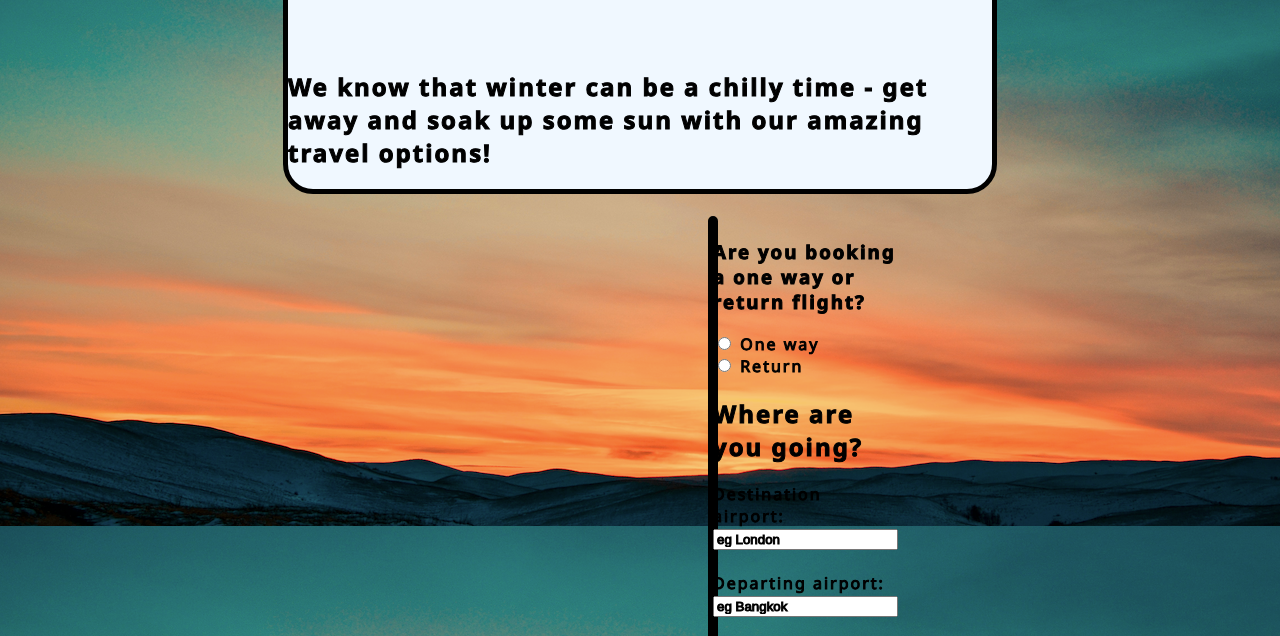
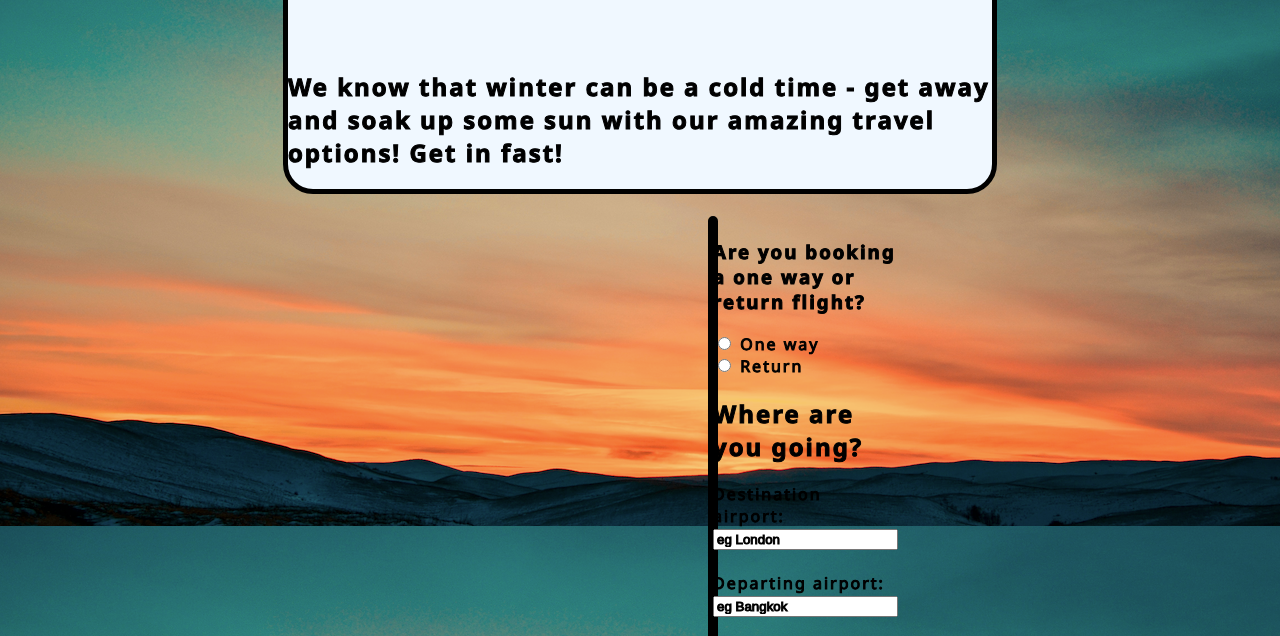
Before and after one commit to pdash48/JSassessment, a plain HTML site: page index.html in a window 1280 px wide. Shown: the part 136-772 px from the top of the page. Drawn offline with Linux system fonts and the light colour scheme.

Commit message:
Second commit

```diff
--- a/index.html
+++ b/index.html
@@ -13,7 +13,7 @@
             <h1>Book a trip away today and escape the Melbourne winter!</h1>
         <br>
         <br>
-        <h2>We know that winter can be a chilly time - get away and soak up some sun with our amazing travel options!</h2>
+        <h2>We know that winter can be a cold time - get away and soak up some sun with our amazing travel options! Get in fast!</h2>
         </div>
 
 
```
